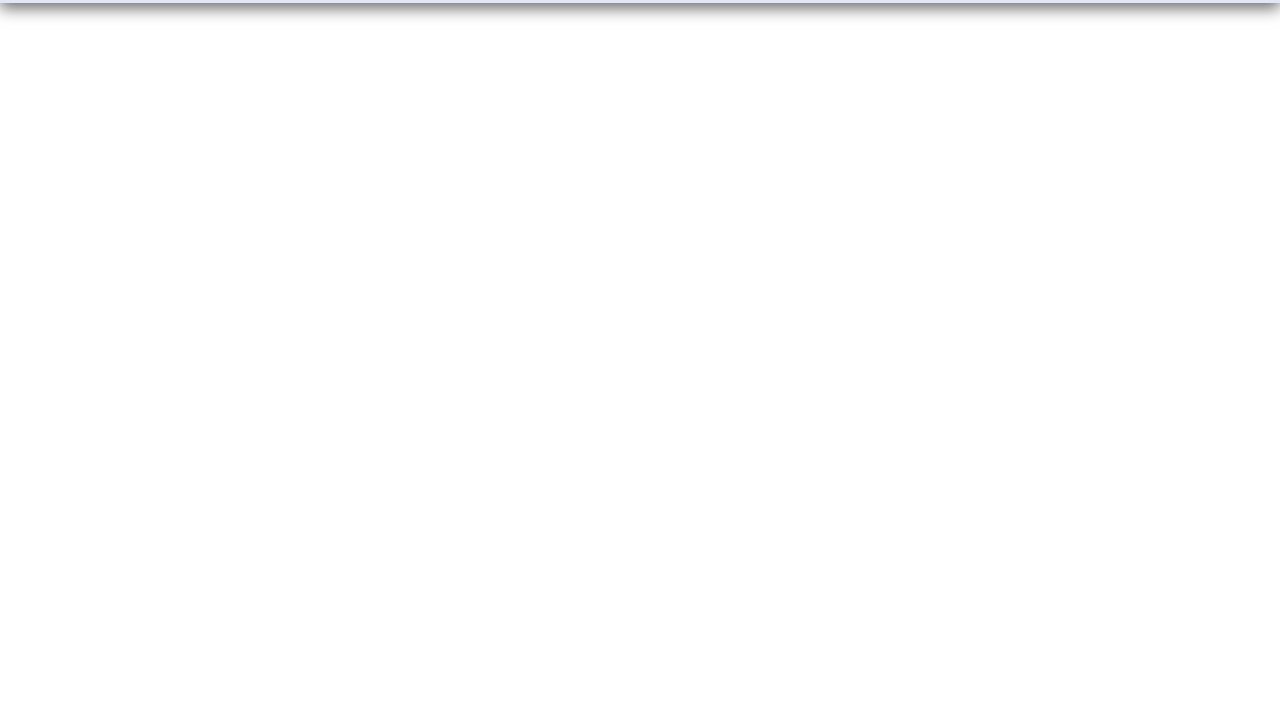
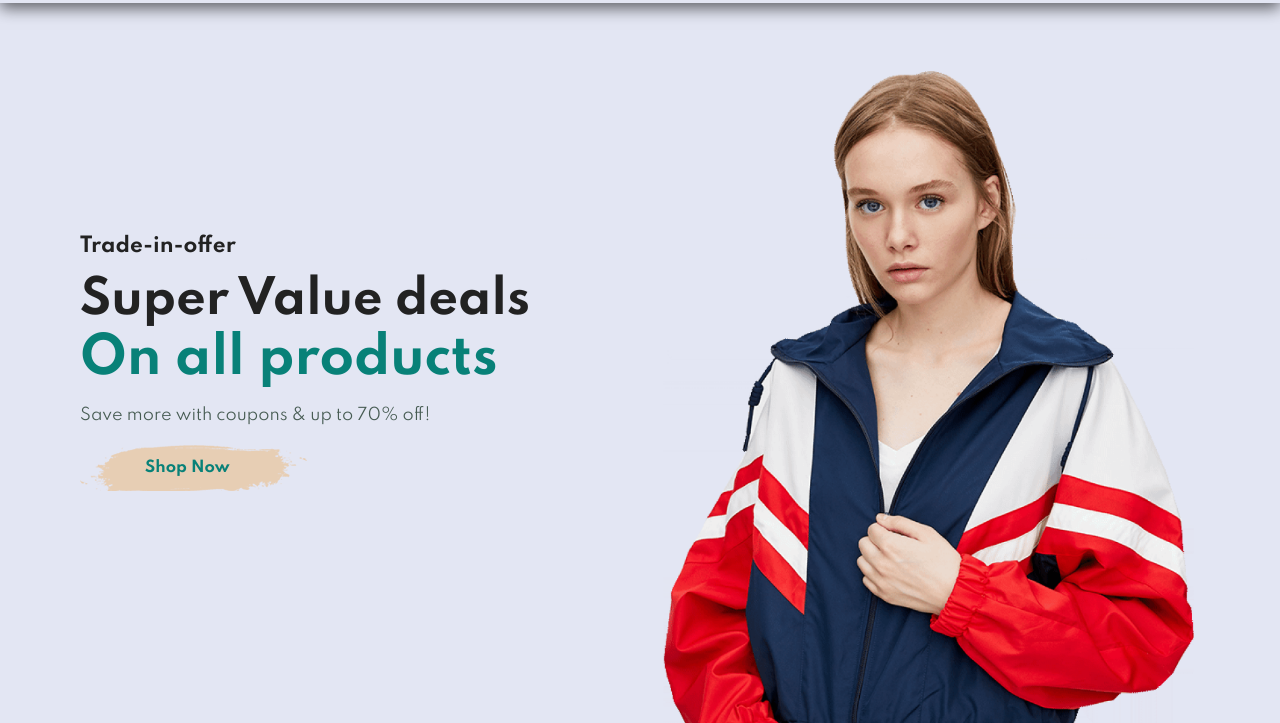
Before and after one commit to Night-Owl6/Ecommerce-HTML-CSS-JS, a plain HTML site: page index.html in a window 1280 px wide. Shown: the part 82-805 px from the top of the page. Drawn offline with Linux system fonts and the light colour scheme.

Commit message:
Added hero section

```diff
--- a/index.html
+++ b/index.html
@@ -28,6 +28,14 @@
       </div>
     </section>
 
+    <section id="hero">
+      <h4>Trade-in-offer</h4>
+      <h2>Super Value deals</h2>
+      <h1>On all products</h1>
+      <p>Save more with coupons & up to 70% off!</p>
+      <button>Shop Now</button>
+    </section>
+
 
 
     <script src="script.js"></script>
```
